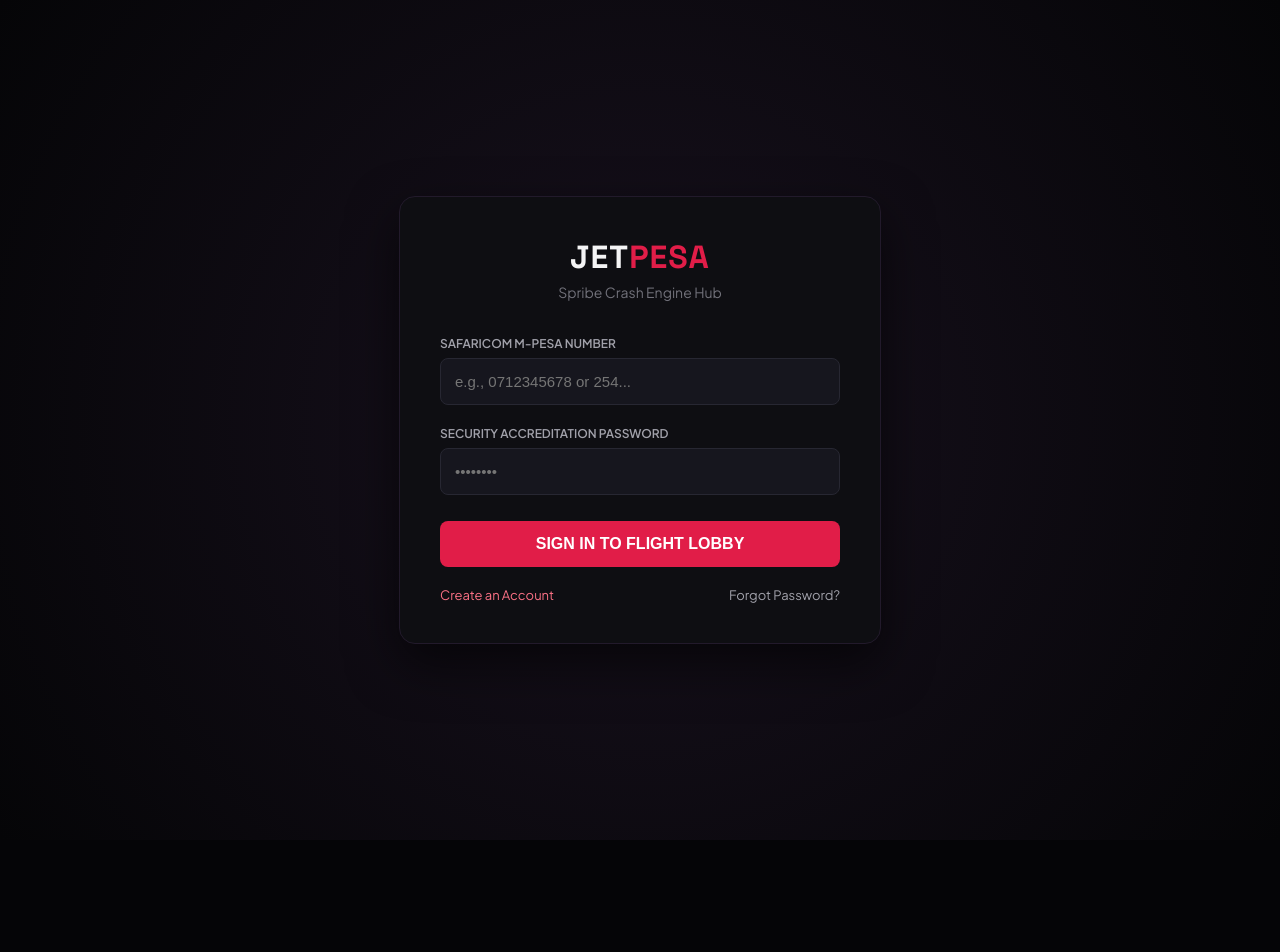
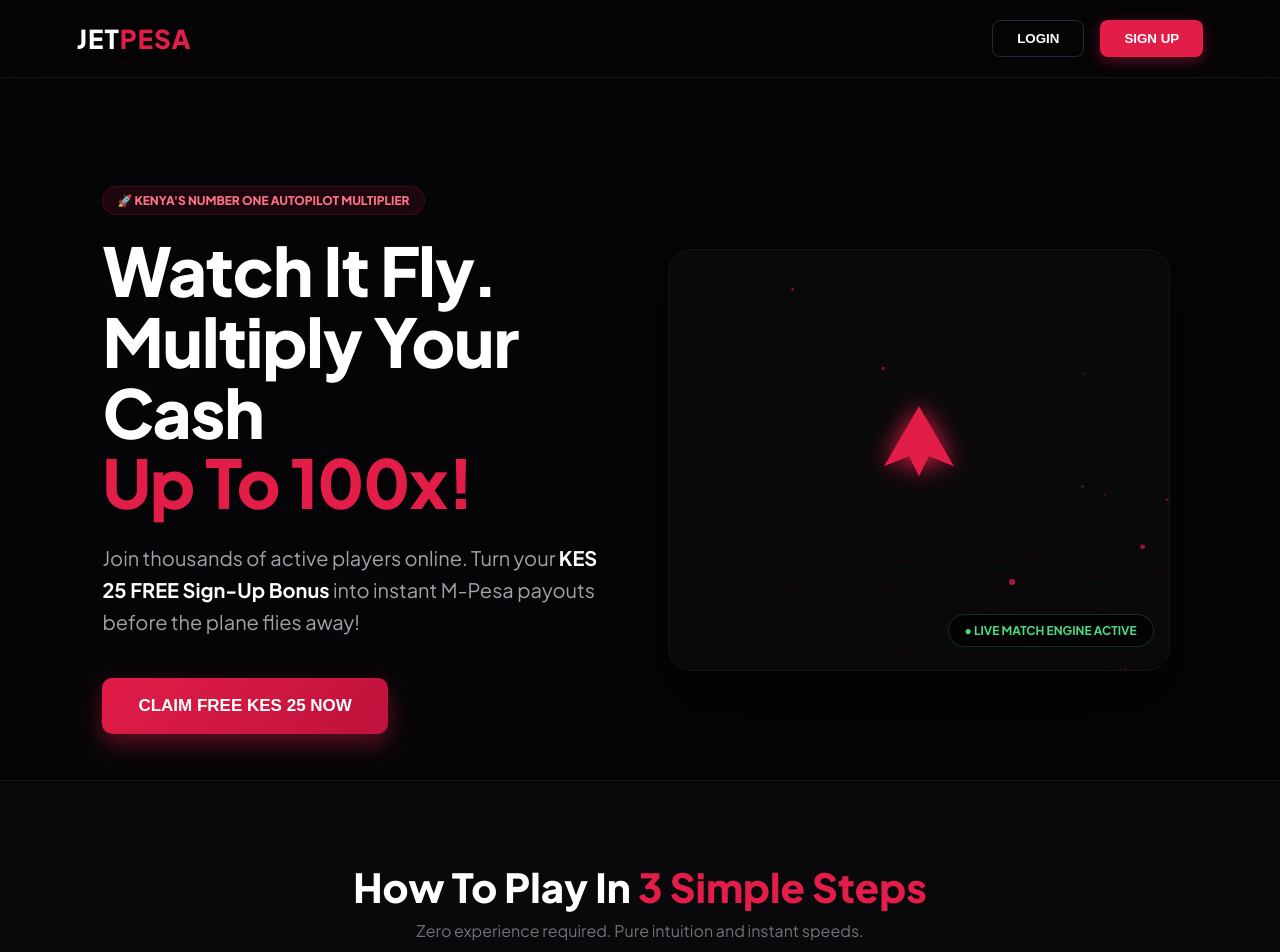
Before and after one commit to kariusgit/9ubet, a Next.js app: page / in a window 1280 px wide. Shown: the top 952 px of the page. Before the commit the page ends 840 px from the top, so only its background shows below. Built offline with nearby package versions, Linux system fonts and the light colour scheme; no server answers.

Commit message:
Update page.js

```diff
--- a/app/page.js
+++ b/app/page.js
@@ -1,119 +1,182 @@
 'use client';
-import { useState } from 'react';
 import { useRouter } from 'next/navigation';
-import { auth, db } from '../firebaseConfig';
-import { signInWithEmailAndPassword, createUserWithEmailAndPassword, sendPasswordResetEmail } from 'firebase/auth';
-import { doc, setDoc, getDoc } from 'firebase/firestore';
+import { useEffect, useRef } from 'react';
 
-export default function AuthPage() {
+export default function PremiumLanding() {
   const router = useRouter();
-  const [isSignUp, setIsSignUp] = useState(false);
-  const [mpesaNumber, setMpesaNumber] = useState('');
-  const [password, setPassword] = useState('');
-  const [errorMessage, setErrorMessage] = useState('');
-  const [loading, setLoading] = useState(false);
+  const canvasRef = useRef(null);
 
-  // Formats standard Kenyan phone contexts to structured email formats for Firebase Auth
-  const formatMpesaEmail = (num) => {
-    let clean = num.trim().replace(/\s+/g, '');
-    if (clean.startsWith('0')) clean = '254' + clean.substring(1);
-    if (!clean.startsWith('254')) clean = '254' + clean;
-    return `${clean}@mpesa.jetpesa.local`;
-  };
+  useEffect(() => {
+    const canvas = canvasRef.current;
+    if (!canvas) return;
+    const ctx = canvas.getContext('2d');
 
-  const handleAuth = async (e) => {
-    e.preventDefault();
-    setErrorMessage('');
-    setLoading(true);
+    let animationFrameId;
+    let angle = 0;
+    let particles = [];
 
-    if (mpesaNumber.length < 9 || password.length < 6) {
-      setErrorMessage('Provide a valid Safaricom number and minimum 6-character password.');
-      setLoading(false);
-      return;
+    // Initialize decorative 3D floating flight matrix items
+    for(let i = 0; i < 40; i++) {
+      particles.push({
+        x: Math.random() * 800,
+        y: Math.random() * 500,
+        z: Math.random() * 800,
+        speed: Math.random() * 2 + 1
+      });
     }
 
-    const mpesaEmail = formatMpesaEmail(mpesaNumber);
+    const render3DScene = () => {
+      ctx.clearRect(0, 0, canvas.width, canvas.height);
+      const cx = canvas.width / 2;
+      const cy = canvas.height / 2;
+      const fov = 400; // 3D Field of View perspective anchor
 
-    try {
-      if (isSignUp) {
-        // Create Authentication profile
-        const userCredential = await createUserWithEmailAndPassword(auth, mpesaEmail, password);
-        const user = userCredential.user;
+      // Draw Rotating 3D Perspective Matrix Grid Lines
+      ctx.strokeStyle = 'rgba(225, 29, 72, 0.08)';
+      ctx.lineWidth = 1;
+      angle += 0.003;
 
-        // Establish core user document map with KES 25 Signup Bonus
-        await setDoc(doc(db, "users", user.uid), {
-          mpesaPhone: mpesaEmail.split('@')[0],
-          walletBalance: 25.00,
-          createdAt: new Date().toISOString()
-        });
-      } else {
-        await signInWithEmailAndPassword(auth, mpesaEmail, password);
+      for (let i = -400; i <= 400; i += 80) {
+        // Projecting 3D coordinates (X, Y, Z) down into 2D screen space
+        let cosA = Math.cos(angle);
+        let sinA = Math.sin(angle);
+
+        let rotX1 = i * cosA - (-300) * sinA;
+        let rotZ1 = i * sinA + (-300) * cosA + 500;
+        let screenX1 = cx + (rotX1 * fov) / rotZ1;
+        let screenY1 = cy + (200 * fov) / rotZ1;
+
+        let rotX2 = i * cosA - (300) * sinA;
+        let rotZ2 = i * sinA + (300) * cosA + 500;
+        let screenX2 = cx + (rotX2 * fov) / rotZ2;
+        let screenY2 = cy + (200 * fov) / rotZ2;
+
+        ctx.beginPath();
+        ctx.moveTo(screenX1, screenY1);
+        ctx.lineTo(screenX2, screenY2);
+        ctx.stroke();
       }
-      router.push('/dashboard');
-    } catch (err) {
-      setErrorMessage(err.message.includes('auth/user-not-found') ? 'Account profile context not found.' : err.message);
-    } finally {
-      setLoading(false);
-    }
-  };
 
-  const triggerPasswordReset = async () => {
-    if (!mpesaNumber) return alert('Enter your Safaricom phone number above first.');
-    try {
-      await sendPasswordResetEmail(auth, formatMpesaEmail(mpesaNumber));
-      alert('Password reset link dispatched via platform channels successfully.');
-    } catch (err) {
-      alert(err.message);
-    }
-  };
+      // Render flying propulsion space vectors
+      particles.forEach(p => {
+        p.z -= p.speed;
+        if(p.z <= 0) p.z = 800;
+
+        let sx = cx + ((p.x - cx) * fov) / p.z;
+        let sy = cy + ((p.y - cy) * fov) / p.z;
+        let size = (fov / p.z) * 1.5;
+
+        if(sx >= 0 && sx <= canvas.width && sy >= 0 && sy <= canvas.height) {
+          ctx.fillStyle = `rgba(225, 29, 72, ${1 - p.z / 800})`;
+          ctx.beginPath();
+          ctx.arc(sx, sy, Math.max(0.5, size), 0, Math.PI * 2);
+          ctx.fill();
+        }
+      });
+
+      // Draw the central glowing marketing jet vector silhouette
+      ctx.save();
+      ctx.translate(cx, cy + Math.sin(angle * 5) * 15); // Smooth hover sequence
+      ctx.shadowColor = '#e11d48';
+      ctx.shadowBlur = 25;
+      ctx.fillStyle = '#e11d48';
+      ctx.beginPath();
+      ctx.moveTo(0, -40);
+      ctx.lineTo(35, 20);
+      ctx.lineTo(10, 10);
+      ctx.lineTo(0, 30);
+      ctx.lineTo(-10, 10);
+      ctx.lineTo(-35, 20);
+      ctx.closePath();
+      ctx.fill();
+      ctx.restore();
+
+      animationFrameId = requestAnimationFrame(render3DScene);
+    };
+
+    render3DScene();
+    return () => cancelAnimationFrame(animationFrameId);
+  }, []);
 
   return (
-    <div style={{
-      minHeight: '100vh', display: 'flex', alignItems: 'center', justifyContent: 'center',
-      background: 'radial-gradient(circle at center, #18111e 0%, #050507 100%)', padding: '20px'
-    }}>
-      <div style={{
-        background: '#0e0e12', border: '1px solid #221a2b', padding: '40px',
-        borderRadius: '16px', width: '100%', maxWidth: '400px', boxShadow: '0 20px 50px rgba(0,0,0,0.6)'
+    <div style={{ minHeight: '100vh', background: '#050507', color: '#fff', overflowX: 'hidden' }}>
+
+      {/* Premium Header Navigation Control */}
+      <nav style={{
+        display: 'flex', justifyContent: 'space-between', alignItems: 'center',
+        padding: '20px 6%', background: 'rgba(5, 5, 7, 0.8)', backdropFilter: 'blur(20px)',
+        borderBottom: '1px solid #14141a', position: 'fixed', width: '88%', top: 0, zIndex: 100
       }}>
-        <div style={{ textAlign: 'center', marginBottom: '30px' }}>
-          <h1 style={{ fontFamily: "'Space Grotesk', sans-serif", fontSize: '32px', margin: 0, fontWeight: '800', letterSpacing: '1px' }}>
-            JET<span style={{ color: '#e11d48' }}>PESA</span>
+        <div style={{ fontSize: '26px', fontWeight: '900', letterSpacing: '1px', cursor: 'pointer' }} onClick={() => router.push('/')}>
+          JET<span style={{ color: '#e11d48' }}>PESA</span>
+        </div>
+        <div style={{ display: 'flex', gap: '16px' }}>
+          <button onClick={() => router.push('/auth?mode=login')} style={{ background: 'transparent', border: '1px solid #272732', color: '#fff', padding: '10px 24px', borderRadius: '8px', fontWeight: '600', cursor: 'pointer' }}>
+            LOGIN
+          </button>
+          <button onClick={() => router.push('/auth?mode=signup')} style={{ background: '#e11d48', border: 'none', color: '#fff', padding: '10px 24px', borderRadius: '8px', fontWeight: '700', cursor: 'pointer', boxShadow: '0 4px 15px rgba(225,29,72,0.4)' }}>
+            SIGN UP
+          </button>
+        </div>
+      </nav>
+
+      {/* Hero Ad Advertising Section */}
+      <section style={{ display: 'grid', gridTemplateColumns: '1fr 1fr', gap: '40px', padding: '0 8%', paddingTop: '140px', alignItems: 'center', minHeight: '80vh' }}>
+        <div>
+          <div style={{ background: 'rgba(225, 29, 72, 0.1)', color: '#fb7185', padding: '6px 14px', borderRadius: '20px', fontSize: '12px', fontWeight: '800', display: 'inline-block', marginBottom: '20px', border: '1px solid rgba(225,29,72,0.2)' }}>
+            🚀 KENYA'S NUMBER ONE AUTOPILOT MULTIPLIER
+          </div>
+          <h1 style={{ fontSize: '4.2rem', fontWeight: '900', lineHeight: '1.05', margin: '0 0 24px 0', letterSpacing: '-1px' }}>
+            Watch It Fly. <br/>Multiply Your Cash <br/><span style={{ color: '#e11d48' }}>Up To 100x!</span>
           </h1>
-          <p style={{ color: '#71717a', fontSize: '14px', marginTop: '6px' }}>Spribe Crash Engine Hub</p>
+          <p style={{ color: '#a1a1aa', fontSize: '1.25rem', lineHeight: '1.6', margin: '0 0 40px 0', maxWidth: '520px' }}>
+            Join thousands of active players online. Turn your <span style={{ color: '#fff', fontWeight: '700' }}>KES 25 FREE Sign-Up Bonus</span> into instant M-Pesa payouts before the plane flies away!
+          </p>
+
+          <div style={{ display: 'flex', gap: '20px' }}>
+            <button onClick={() => router.push('/auth?mode=signup')} style={{ padding: '18px 36px', fontSize: '17px', fontWeight: '800', color: '#fff', background: 'linear-gradient(135deg, #e11d48 0%, #be123c 100%)', border: 'none', borderRadius: '10px', cursor: 'pointer', boxShadow: '0 10px 25px rgba(225, 29, 72, 0.4)' }}>
+              CLAIM FREE KES 25 NOW
+            </button>
+          </div>
         </div>
 
-        {errorMessage && (
-          <div style={{ background: 'rgba(225,29,72,0.1)', color: '#f43f5e', padding: '12px', borderRadius: '8px', fontSize: '13px', marginBottom: '16px', border: '1px solid rgba(225,29,72,0.2)' }}>
-            {errorMessage}
+        {/* 3D Animated Plane Space Canvas Component */}
+        <div style={{ position: 'relative', display: 'flex', justifyContent: 'center' }}>
+          <canvas ref={canvasRef} width={500} height={420} style={{ background: '#09090b', borderRadius: '24px', border: '1px solid #14141a', boxShadow: '0 30px 60px rgba(0,0,0,0.7)' }} />
+          <div style={{ position: 'absolute', bottom: '24px', right: '24px', background: 'rgba(0,0,0,0.6)', backdropFilter: 'blur(8px)', padding: '8px 16px', borderRadius: '20px', fontSize: '12px', color: '#4ade80', border: '1px solid rgba(74,222,128,0.2)', fontWeight: '700' }}>
+            ● LIVE MATCH ENGINE ACTIVE
           </div>
-        )}
+        </div>
+      </section>
 
-        <form onSubmit={handleAuth} style={{ display: 'flex', flexDirection: 'column', gap: '16px' }}>
-          <div>
-            <label style={{ fontSize: '12px', color: '#a1a1aa', fontWeight: '600' }}>SAFARICOM M-PESA NUMBER</label>
-            <input type="text" placeholder="e.g., 0712345678 or 254..." value={mpesaNumber} onChange={(e) => setMpesaNumber(e.target.value)} required style={{ width: '100%', padding: '14px', boxSizing: 'border-box', background: '#16161e', border: '1px solid #272732', borderRadius: '8px', color: '#fff', marginTop: '6px', fontSize: '15px' }} />
+      {/* "How It Works" Informational Section */}
+      <section style={{ padding: '80px 8%', background: '#09090b', borderTop: '1px solid #14141a' }}>
+        <div style={{ textAlign: 'center', marginBottom: '60px' }}>
+          <h2 style={{ fontSize: '2.5rem', fontWeight: '800', margin: 0 }}>How To Play In <span style={{ color: '#e11d48' }}>3 Simple Steps</span></h2>
+          <p style={{ color: '#71717a', marginTop: '8px' }}>Zero experience required. Pure intuition and instant speeds.</p>
+        </div>
+
+        <div style={{ display: 'grid', gridTemplateColumns: '1fr 1fr 1fr', gap: '30px' }}>
+          <div style={{ background: '#050507', padding: '32px', borderRadius: '16px', border: '1px solid #14141a' }}>
+            <div style={{ fontSize: '32px', marginBottom: '16px' }}>💰</div>
+            <h3 style={{ fontSize: '20px', margin: '0 0 12px 0', fontWeight: '700' }}>1. Place Your Wager</h3>
+            <p style={{ color: '#a1a1aa', fontSize: '14px', lineHeight: '1.5', margin: 0 }}>Enter your preferred bet amount before the round begins. Use your free KES 25 bonus immediately upon profile activation.</p>
           </div>
 
-          <div>
-            <label style={{ fontSize: '12px', color: '#a1a1aa', fontWeight: '600' }}>SECURITY ACCREDITATION PASSWORD</label>
-            <input type="password" placeholder="••••••••" value={password} onChange={(e) => setPassword(e.target.value)} required style={{ width: '100%', padding: '14px', boxSizing: 'border-box', background: '#16161e', border: '1px solid #272732', borderRadius: '8px', color: '#fff', marginTop: '6px', fontSize: '15px' }} />
+          <div style={{ background: '#050507', padding: '32px', borderRadius: '16px', border: '1px solid #14141a' }}>
+            <div style={{ fontSize: '32px', marginBottom: '16px' }}>📈</div>
+            <h3 style={{ fontSize: '20px', margin: '0 0 12px 0', fontWeight: '700' }}>2. Watch Multiplier Scale</h3>
+            <p style={{ color: '#a1a1aa', fontSize: '14px', lineHeight: '1.5', margin: 0 }}>As the jet gains altitude, your potential payout accelerates exponentially from 1.00x up to 100x or higher in real-time.</p>
           </div>
 
-          <button type="submit" disabled={loading} style={{ width: '100%', padding: '14px', background: '#e11d48', color: '#fff', border: 'none', borderRadius: '8px', fontWeight: '700', fontSize: '16px', cursor: 'pointer', marginTop: '10px', transition: '0.2s' }}>
-            {loading ? 'SYNCHRONIZING SECURE TUNNELS...' : isSignUp ? 'CLAIM KES 25 & SIGN UP' : 'SIGN IN TO FLIGHT LOBBY'}
-          </button>
-        </form>
+          <div style={{ background: '#050507', padding: '32px', borderRadius: '16px', border: '1px solid #14141a' }}>
+            <div style={{ fontSize: '32px', marginBottom: '16px' }}>⚡</div>
+            <h3 style={{ fontSize: '20px', margin: '0 0 12px 0', fontWeight: '700' }}>3. Cashout Securely</h3>
+            <p style={{ color: '#a1a1aa', fontSize: '14px', lineHeight: '1.5', margin: 0 }}>Press CASHOUT before the plane flies away to lock in your winnings. Winnings are paid out directly to your M-Pesa balance wallet!</p>
+          </div>
+        </div>
+      </section>
 
-        <div style={{ display: 'flex', justifyContent: 'space-between', marginTop: '20px', fontSize: '13px' }}>
-          <span onClick={() => setIsSignUp(!isSignUp)} style={{ color: '#fb7185', cursor: 'pointer' }}>
-            {isSignUp ? 'Have an account? Login' : 'Create an Account'}
-          </span>
-          <span onClick={triggerPasswordReset} style={{ color: '#a1a1aa', cursor: 'pointer' }}>
-            Forgot Password?
-          </span>
-        </div>
-      </div>
     </div>
   );
 }
```
